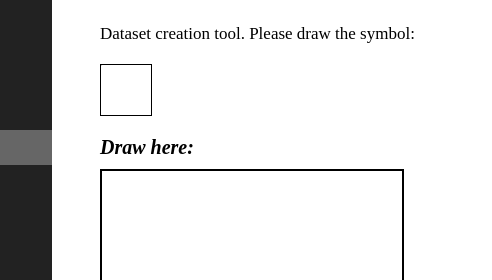
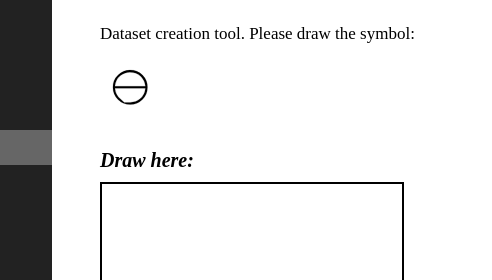
Before and after one commit to Carath/TeXdrawer, a plain HTML site: page frontend/index.html in a window 1280 px wide. Both pictures are taken after a click on the link "Draw". Shown: the top 280 px of the page, 148-640 px from the left. Drawn offline with nearby package versions, Linux system fonts and the light colour scheme.

Commit message:
Fixed Chromium drawing bug, and fixed position bugs for drawn symbols.

```diff
--- a/frontend/js/MathJax-utilities.js
+++ b/frontend/js/MathJax-utilities.js
@@ -13,35 +13,24 @@ function typeset(selector, html) {
 		.catch(err => console.error("Typeset failed:", err.message));
 }
 
-// Object needs to be typesetted beforehand. Needs MathJax to render as SVGs!
-function getSVGdims(selector) {
-	let dims = {};
-	let src_xml = $(selector).html();
-	let xml = $.parseXML(src_xml), $src_xml = $(xml);
-	$($src_xml).each(function() {
-		let svgData = $(this).find("mjx-container>svg")[0];
-		dims = {
-			width: svgData["width"]["baseVal"]["value"], // in ex
-			height: svgData["height"]["baseVal"]["value"] // in ex
-		};
-		// console.log(svgData, dims);
-	});
-	return dims;
-}
-
-// Object needs to be typesetted beforehand. Depends on getSVGdims(),
-// so not MathJax agnostic. Sample is not resized when 'size' (in ex) is < 0.
-function resizeSVGelement(selector, size) {
-	if (size < 0) {
-		return;
-	}
-	let dims = getSVGdims(selector);
-	let maxDim = Math.max(dims.width, dims.height);
-	let oldFontSize = parseInt($(selector).css("font-size"), 10); // radix 10
-	let newFontSize = maxDim === 0 ? 0 : Math.round(oldFontSize * size / maxDim);
-	$(selector).css("font-size", newFontSize + "px");
-	// console.log("Changed font size of " + selector + " from " + oldFontSize + "px to " + newFontSize + "px");
-}
+// // Object needs to be typesetted beforehand. Needs MathJax to render as SVGs!
+// function getSVGdims(selector) {
+// 	let dims = {};
+// 	let src_xml = $(selector).html();
+// 	let xml = $.parseXML(src_xml), $src_xml = $(xml);
+// 	$($src_xml).each(function() {
+// 		let svgData = $(this).find("mjx-container>svg")[0];
+// 		dims = { // 'valueInSpecifiedUnits' over 'value' since this works with Firefox and Chromium.
+// 			width: svgData["width"]["baseVal"]["valueInSpecifiedUnits"], // in ex
+// 			height: svgData["height"]["baseVal"]["valueInSpecifiedUnits"], // in ex
+// 			verticalAlign: svgData["style"]["vertical-align"], // in ex
+// 			viewBox: svgData["viewBox"]["baseVal"]
+// 		};
+// 		dims.verticalAlign = parseFloat(dims.verticalAlign.substring(0, dims.verticalAlign.length - 2));
+// 		console.log(svgData, dims);
+// 	});
+// 	return dims;
+// }
 
 // Needs MathJax to render as SVGs! May fail if rendering color is red...
 function typesettingSuccess(selector) {
@@ -49,11 +38,11 @@ function typesettingSuccess(selector) {
 	let src_xml = $(selector).html();
 	let xml = $.parseXML(src_xml), $src_xml = $(xml);
 	$($src_xml).each(function() {
-		let data = $(this).find("mjx-container>svg>g>g>g")[0]["attributes"];
-		// console.log(data);
-		let mml_node = "data-mml-node" in data ? data["data-mml-node"]["value"] : "",
-			fillColor = "fill" in data ? data["fill"]["value"] : "",
-			strokeColor = "stroke" in data ? data["stroke"]["value"] : "";
+		let attributes = $(this).find("mjx-container>svg>g>g>g")[0]["attributes"];
+		// console.log("attributes:", attributes);
+		let mml_node = "data-mml-node" in attributes ? attributes["data-mml-node"]["value"] : "",
+			fillColor = "fill" in attributes ? attributes["fill"]["value"] : "",
+			strokeColor = "stroke" in attributes ? attributes["stroke"]["value"] : "";
 		if (mml_node === "merror" || (mml_node === "mtext" && fillColor === "red" && strokeColor === "red")) {
 			success = false;
 		}
@@ -65,8 +54,19 @@ function unicodeToHTML(unicode) {
 	return unicode.length < 2 ? "" : "&#x" + unicode.substring(2) + ";";
 }
 
+// Object needs to be typesetted beforehand.
+// Sample is not resized when 'size' (in px) is <= 0.
+function resizeSVGelement(selector, size) {
+	if (size <= 0) {
+		return;
+	}
+	$(selector).css("font-size", size + "px");
+	// let oldFontSize = parseFloat($(selector).css("font-size"));
+	// console.log("Changed font size of " + selector + " from " + oldFontSize + "px to " + size + "px");
+}
+
 // Drawing with 'symbol' by default, falling back to 'unicode' on failure.
-// Does not try to resize the sample when 'size' (in ex) is < 0.
+// Does not try to resize the sample when 'size' (in px) is <= 0.
 function drawSample(selector, sample, size) {
 	let success = false;
 	if ("symbol" in sample && sample.symbol !== "") {
--- a/frontend/js/inspector.js
+++ b/frontend/js/inspector.js
@@ -8,7 +8,7 @@ function addAllCells(samples) {
 }
 
 function addCell(rank, size, sample) { // 'size' in ex
-	let dataset_id = "dataset_id" in sample ? sample.dataset_id : "0";
+	let dataset_id = "dataset_id" in sample ? sample.dataset_id : 0;
 	let unicode = "unicode" in sample ? sample.unicode : "";
 	let symbol = "symbol" in sample ? sample.symbol : "";
 	let strokes = "strokes" in sample ? sample.strokes : [];
--- a/frontend/js/load-mathjax.js
+++ b/frontend/js/load-mathjax.js
@@ -9,6 +9,6 @@
 	}
 	let script = document.createElement('script');
 	script.src = "https://cdnjs.cloudflare.com/ajax/libs/mathjax/3.2.0/es5/tex-svg-full.min.js";
-	// svg version, for fine control of symbol output size.
+	// svg version, for checking typesetting success.
 	document.head.appendChild(script);
 })();
--- a/frontend/js/main.js
+++ b/frontend/js/main.js
@@ -1,14 +1,14 @@
 "use strict";
 
 // Settings:
-const lineThickness = 6;
-const samplesSize = 3;
+const lineThickness = 6; // in px
+const samplesSize = 3; // in px
 const samplesOpacity = 0.5;
 const drawingColor = "orange";
 const samplesColor = "green";
 const rescaledSamplesColor = "red";
-const cellSize = 4.; // in ex
-const shownSymbolSize = 6.; // in ex
+const cellSize = 42.; // in px
+const shownSymbolSize = 50.; // in px
 
 var inputCanvas = null;
 var dotsShown = false;
@@ -130,24 +130,8 @@ window.onload = function() {
 				if (textInputContent.value.substring(0, 2) === "U+") {
 					sample = {unicode: textInputContent.value};
 				}
-
-				// Preventing the symbol to grow... Still BUGGED!
-				// size shrinks a bit... (e.g with U+221)
-				$("#symbol-result").css({fontSize: 20});
-				// $("#symbol-result").css("font-size", "20px");
-				// $("#symbol-result")[0].style.fontSize="20px";
-
 				drawSample("#symbol-result", sample, shownSymbolSize);
 				$("#symbol-result-sentence, #symbol-result").show();
-
-				// resizing has some serious issues here...
-				// drawSample("#wannabeSample", {symbol: ",", unicode: ""}, shownSymbolSize);
-				// drawSample("#wannabeSample", {symbol: "\\Lambda", unicode: ""}, shownSymbolSize);
-				// drawSample("#wannabeSample", {symbol: "\\jhvtvfgvg", unicode: "U+39B"}, shownSymbolSize);
-				// drawSample("#wannabeSample", {symbol: "\\jhvtvfgvg", unicode: "U+7D"}, shownSymbolSize);
-				// drawSample("#wannabeSample", {symbol: "\\jhvtvfgvg", unicode: "hello"}, shownSymbolSize);
-				// drawSample("#wannabeSample", {symbol: "\\sum", unicode: ""}, shownSymbolSize);
-				// drawSample("#wannabeSample", {symbol: "\\Sigma", unicode: ""}, shownSymbolSize);
 			}
 		});
 	});
--- a/frontend/js/symbolSelector.js
+++ b/frontend/js/symbolSelector.js
@@ -46,7 +46,7 @@ function validateWannabeSamples() {
 		let startTime = performance.now();
 		let newList = [];
 		for (let i=0; i < wannabeSamplesList.length; ++i) {
-			if (drawSample("#wannabeSample", wannabeSamplesList[i], shownSymbolSize)) {
+			if (drawSample("#wannabeSample", wannabeSamplesList[i], 0)) {
 				newList.push(wannabeSamplesList[i]);
 			}
 		}
@@ -57,8 +57,8 @@ function validateWannabeSamples() {
 		if (diff > 0) {
 			console.log("Validated list:", wannabeSamplesList);
 		}
-		let totalTime = elapsedTime(startTime); // in ms
-		console.log("Validation time:", totalTime, "ms");
+		let validationTime = elapsedTime(startTime); // in ms
+		console.log("Validation time:", validationTime, "ms");
 		$("#wannabeSample").show();
 		$("#validationOverlay")[0].style.display = $("#waitingMessage")[0].style.display = "none";
 	}, 0); // 0 ms
@@ -76,7 +76,6 @@ function nextDrawableSample() {
 	setTimeout(function() {
 		currentWannabeSample = _chooseWannabeSample();
 		// console.log("currentWannabeSample:", currentWannabeSample);
-		$("#wannabeSample").css({fontSize: 20}); // before drawing!
 		drawSample("#wannabeSample", currentWannabeSample, shownSymbolSize);
 		lockedWannabeSample = true;
 	}, 0); // 0 ms
--- a/frontend/styles.css
+++ b/frontend/styles.css
@@ -221,8 +221,8 @@ footer {
 #wannabeSample {
 	width: 50px;
 	height: 50px;
-	margin-top: 20px;
-	border: 1px solid black;
+	padding: 10px;
+	margin-bottom: 15px;
 }
 
 #canvas-area {
```
Also changed, not shown: 2 other files.
